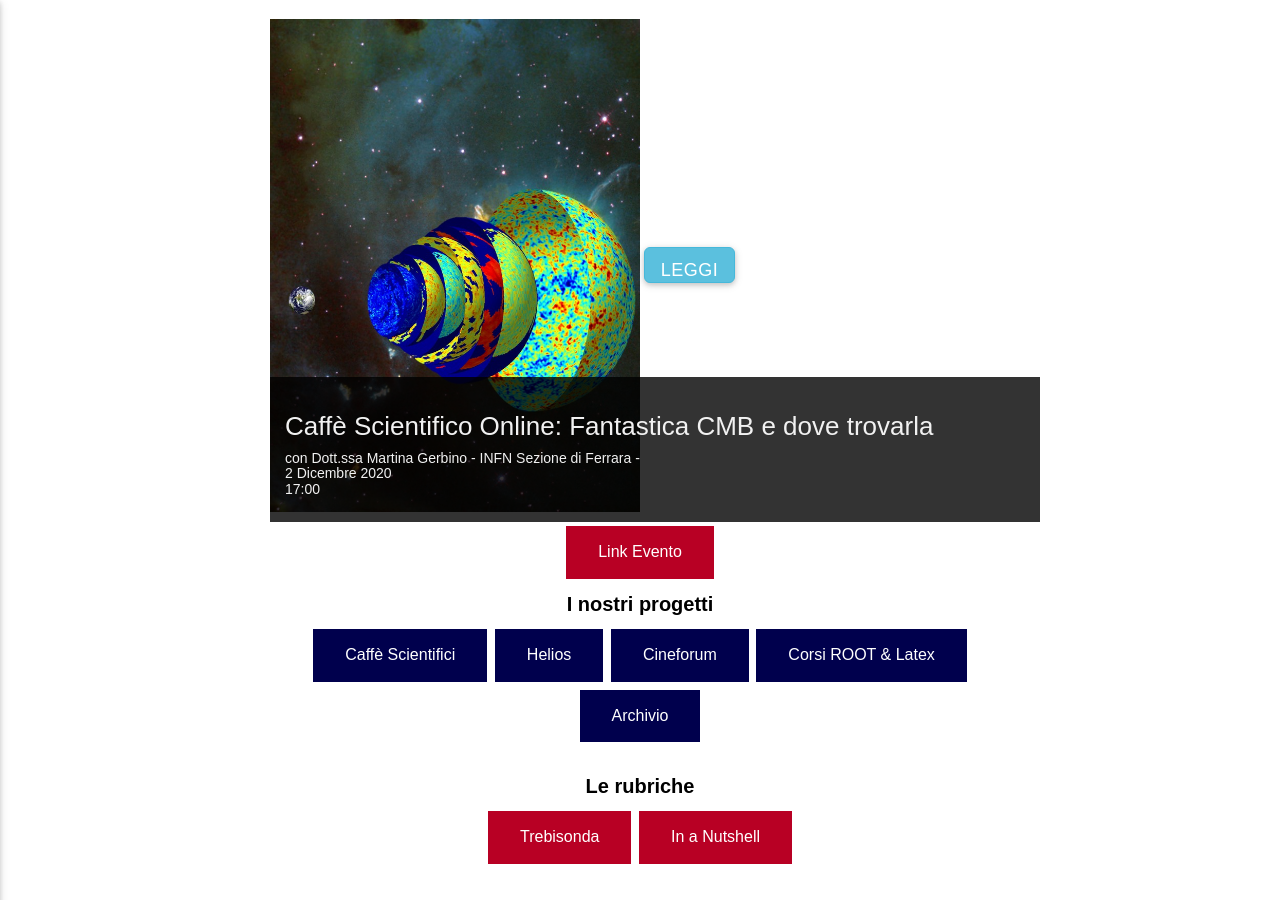
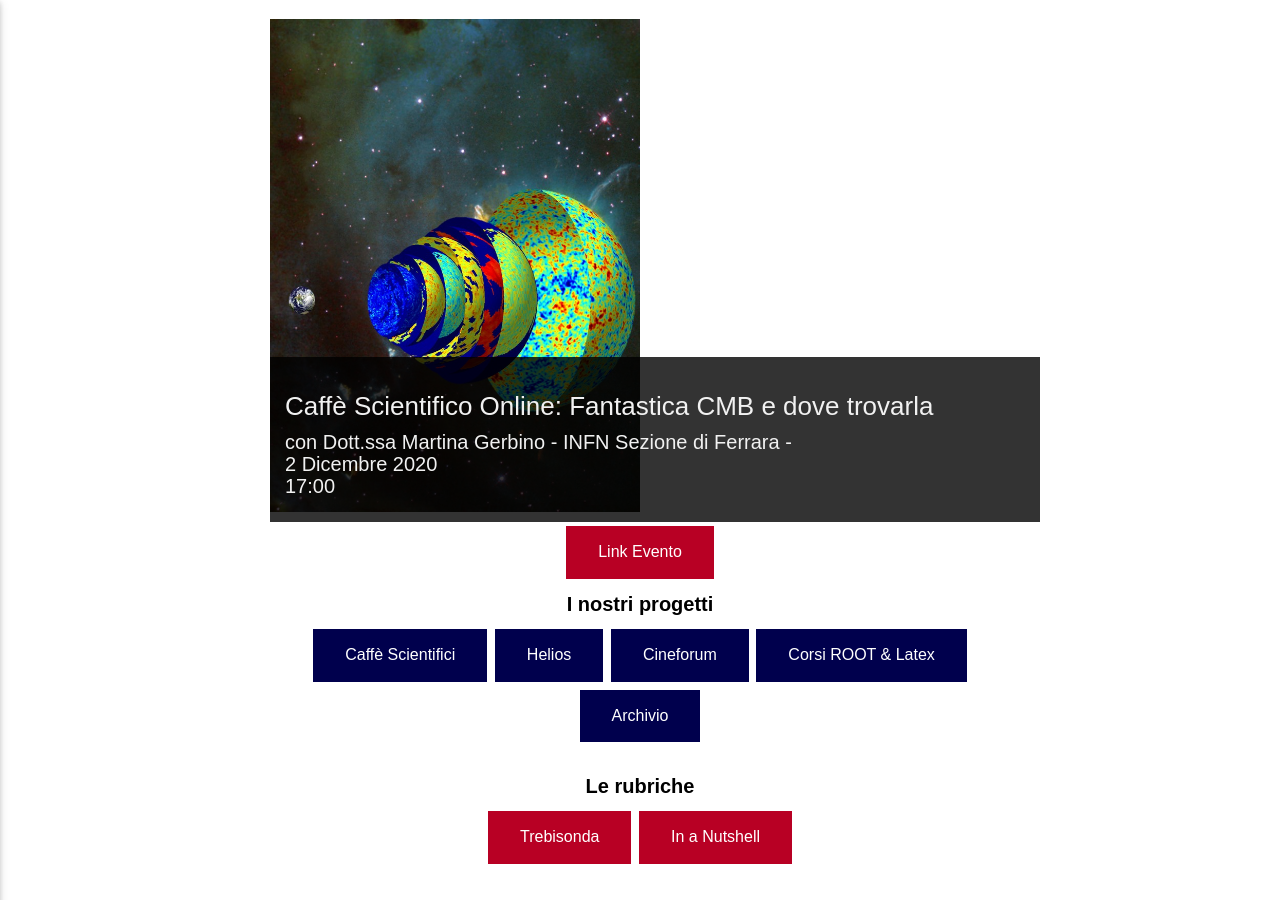
Before and after one commit to ai-sf/aisf_perugia, a Jekyll site: the page built from index.html, in a window 1280 px wide and 900 px high, scrolled down 592 px. Built offline with Jekyll 4.4.1, drawn with Linux system fonts in a browser that asks for light colours; nearby versions of some CDN libraries.

Commit message:
Update index.html

```diff
--- a/index.html
+++ b/index.html
@@ -109,12 +109,12 @@
 <div class="container">
 <div class="section">
 
-<img src="/perugia/GerbinoAISF.png" alt="Notebook" style="width:50%;" >
-  <button  type="button" class="btn btn-info btn-lg" data-toggle="modal" data-target="#myModal"> Leggi </button>
+<img src="/perugia/GerbinoAISF.png" alt="centered image" style="max-width:50%"
+  height="auto" width="auto" class="responsive">
 <div class="content">
 <h3>Caffè Scientifico Online: Fantastica CMB e dove trovarla</h3>
-<h5>con Dott.ssa Martina Gerbino - INFN Sezione di Ferrara - <br>
-2 Dicembre 2020  <br> 17:00 </h5>
+<h4>con Dott.ssa Martina Gerbino - INFN Sezione di Ferrara - <br>
+2 Dicembre 2020  <br> 17:00 </h4>
 </div>
 
 </div>
@@ -122,7 +122,8 @@
 </div>
 
 <center>
-<button class="button button3"> <a style="color:white" href="/perugia/CaffèScientifico"> Link Evento</button>
+<button class="button button3"> <a style="color:white" href="https://teams.microsoft.com/l/meetup-join/19%3ameeting_M2QyYzYxZWYtYmE4MS00ODUxLTljODUtMzhkODlkNWU1MTcz%40thread.v2/0?context=%7b%22Tid%22%3a%22067e7d20-e70f-42c6-ae10-8b07e8c4a003%22%2c%22Oid%22%3a%22beb51a15-4474-44cb-9a7b-cd6b32df81a1%22%7d">
+   Link Evento</button>
 </center>
 
 
@@ -150,27 +151,5 @@
 
 
 
-
-<!-- Modal -->
-<div class="modal fade" id="myModal" role="dialog">
-<div class="modal-dialog">
-
-<!-- Modal content-->
-<div class="modal-content">
-<div class="modal-header">
-<button type="button" class="close" data-dismiss="modal">&times;</button>
-      <h4 class="modal-title">Fantastica CMB e dove trovarla</h4>
-</div>
-<div class="modal-body">
-  La radiazione di fondo cosmico a microonde (<b>Cosmic Microwave Background radiation</b>) è forse la regina delle osservabili cosmologiche. Dalla sua analisi, estraiamo preziosissime informazioni sulla storia evolutiva del nostro Universo e sui suoi costituenti fondamentali. Dopo più di 70 anni dalla prima osservazione, e dopo il termine della ambiziosa missione Planck da satellite, lo stato attuale della ricerca nell’ambito della CMB è ancora in fermento. Molti esperimenti, da terra, da pallone, da satellite, vedranno la luce nei prossimi anni: ciascuno di essi rappresenta una appassionante sfida osservativa che si promette di estendere la nostra conoscenza a quegli angoli ancora reconditi dell’Universo e delle sue leggi fisiche.
-  In questo seminario, ripercorreremo rapidamente le tappe salienti della storia osservativa della CMB, per soffermarci sulle sfide lanciate dagli esperimenti futuri e per finire con le scoperte a cui miriamo attraverso di essi.
-</div>
-
-</div>
-
-</div>
-</div>
-
-
 </body>
 </html>
```
